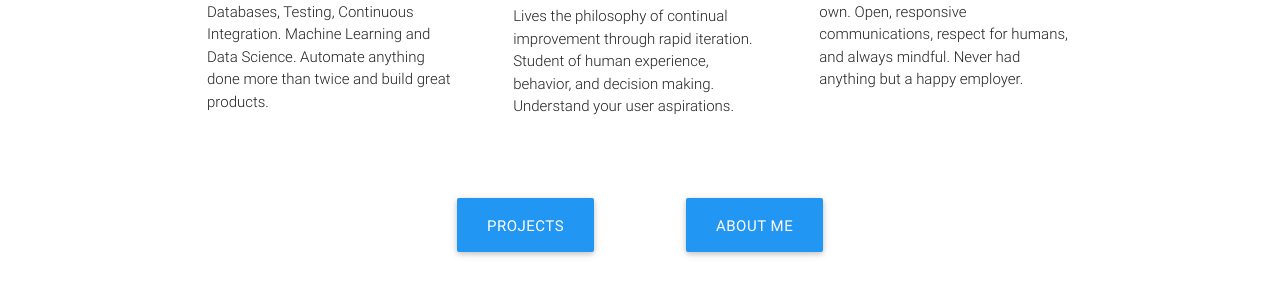
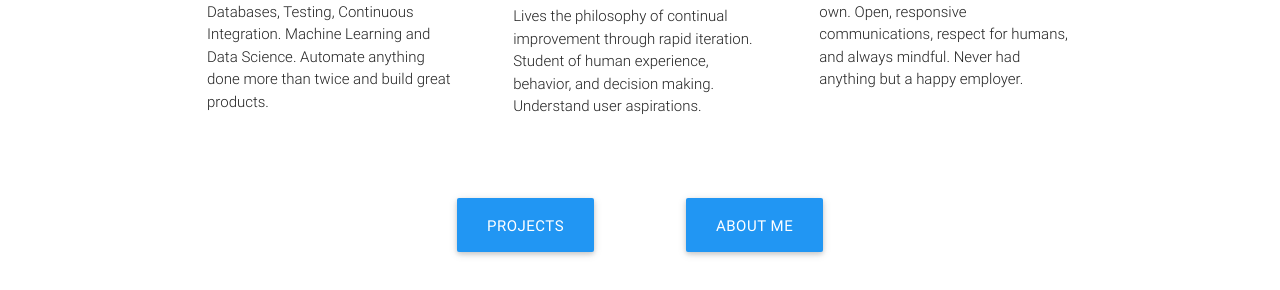
Before and after one commit to verdverm/verdverm.github.io, a Jekyll site: the page built from index.html, in a window 1280 px wide. Shown: the part 630-920 px from the top of the page. Built offline with Jekyll 4.4.1, drawn with Linux system fonts in a browser that asks for light colours; nearby versions of some CDN libraries.

Commit message:
minus a word

```diff
--- a/index.html
+++ b/index.html
@@ -38,7 +38,7 @@ title: Home
             <h2 class="center blue-text"><i class="material-icons">group</i></h2>
             <h5 class="center">User Experience Focused</h5>
 
-            <p class="light">Lives the philosophy of continual improvement through rapid iteration. Student of human experience, behavior, and decision making. Understand your user aspirations.</p>
+            <p class="light">Lives the philosophy of continual improvement through rapid iteration. Student of human experience, behavior, and decision making. Understand user aspirations.</p>
           </div>
         </div>
 
```
